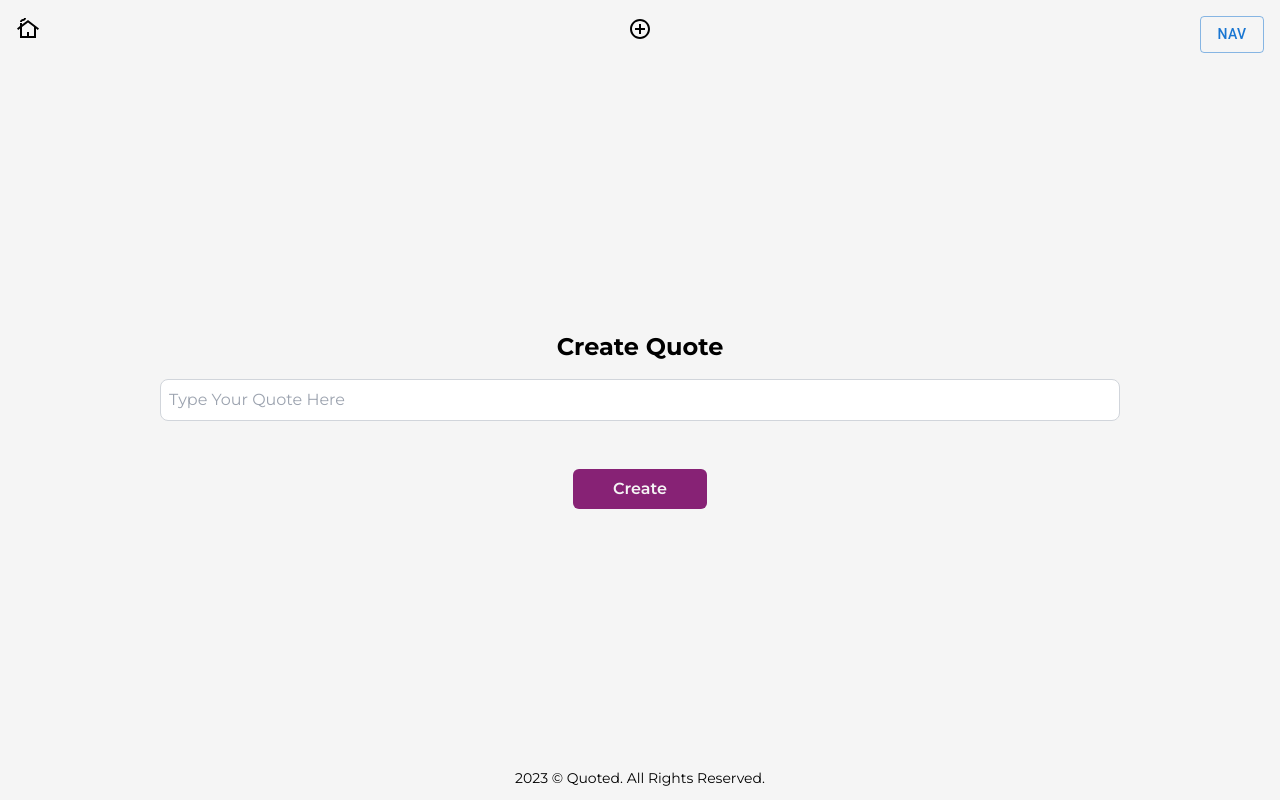
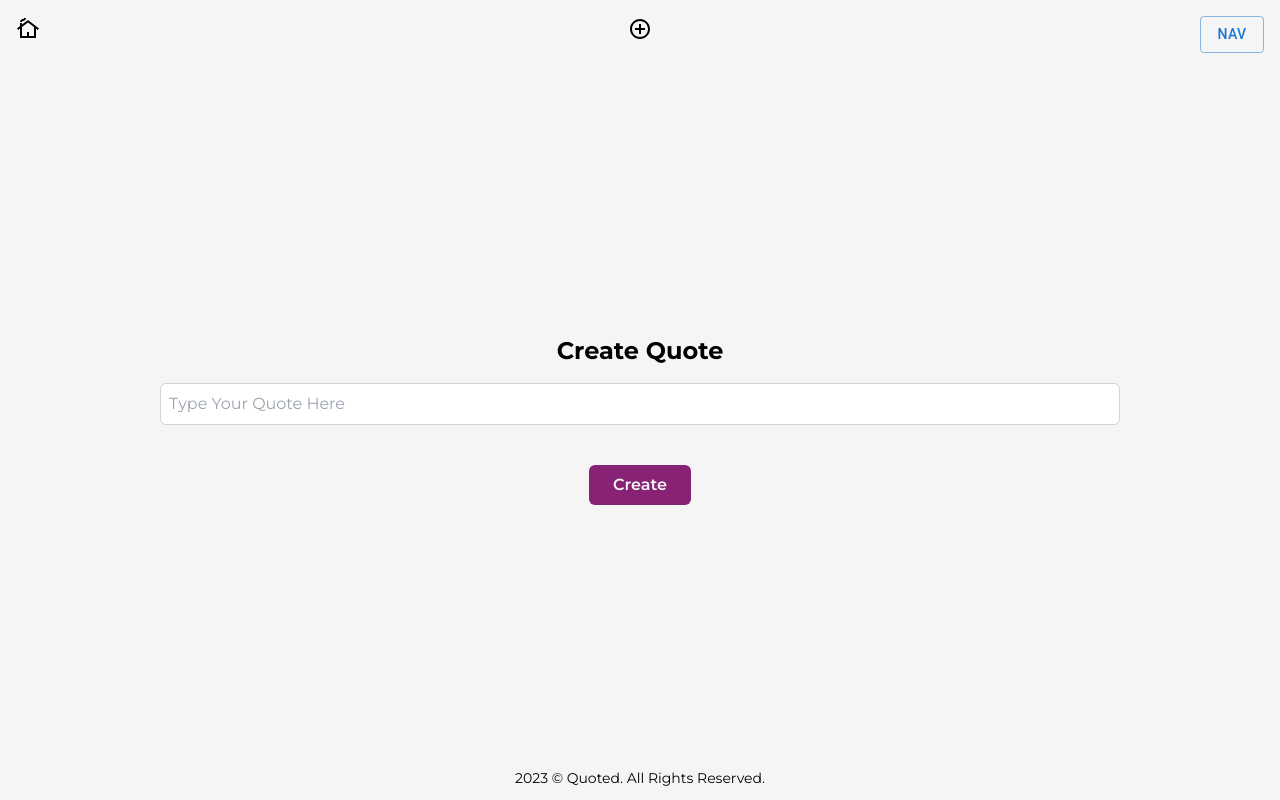
Before and after one commit to tiffmc1/quoted, a Next.js app: page /user/quotes/create in a window 1280 px wide. Built offline with nearby package versions, Linux system fonts and the light colour scheme; no server answers.

Commit message:
GLOBALSCSS: made buttons to be slightly smaller

```diff
--- a/src/app/globals.css
+++ b/src/app/globals.css
@@ -9,7 +9,7 @@
 }
 
 button {
-	@apply px-10 mt-8 py-2 bg-warm_purple text-white rounded-md flex flex-row items-center justify-center hover:scale-95 font-semibold;
+	@apply px-6 mt-6 py-2 bg-warm_purple text-white rounded-md flex flex-row items-center justify-center hover:scale-95 font-semibold;
 }
 
 .quotesGrid {
@@ -31,7 +31,7 @@ button {
 }
 
 .form-input {
-	@apply w-[75%] p-2 border border-gray-300 rounded-lg mb-4 focus:outline-none focus:border-gray-600 text-black;
+	@apply w-[75%] p-2 border border-gray-300 rounded-md mb-4 focus:outline-none focus:border-gray-600 text-black;
 }
 
 .user-image {
```
